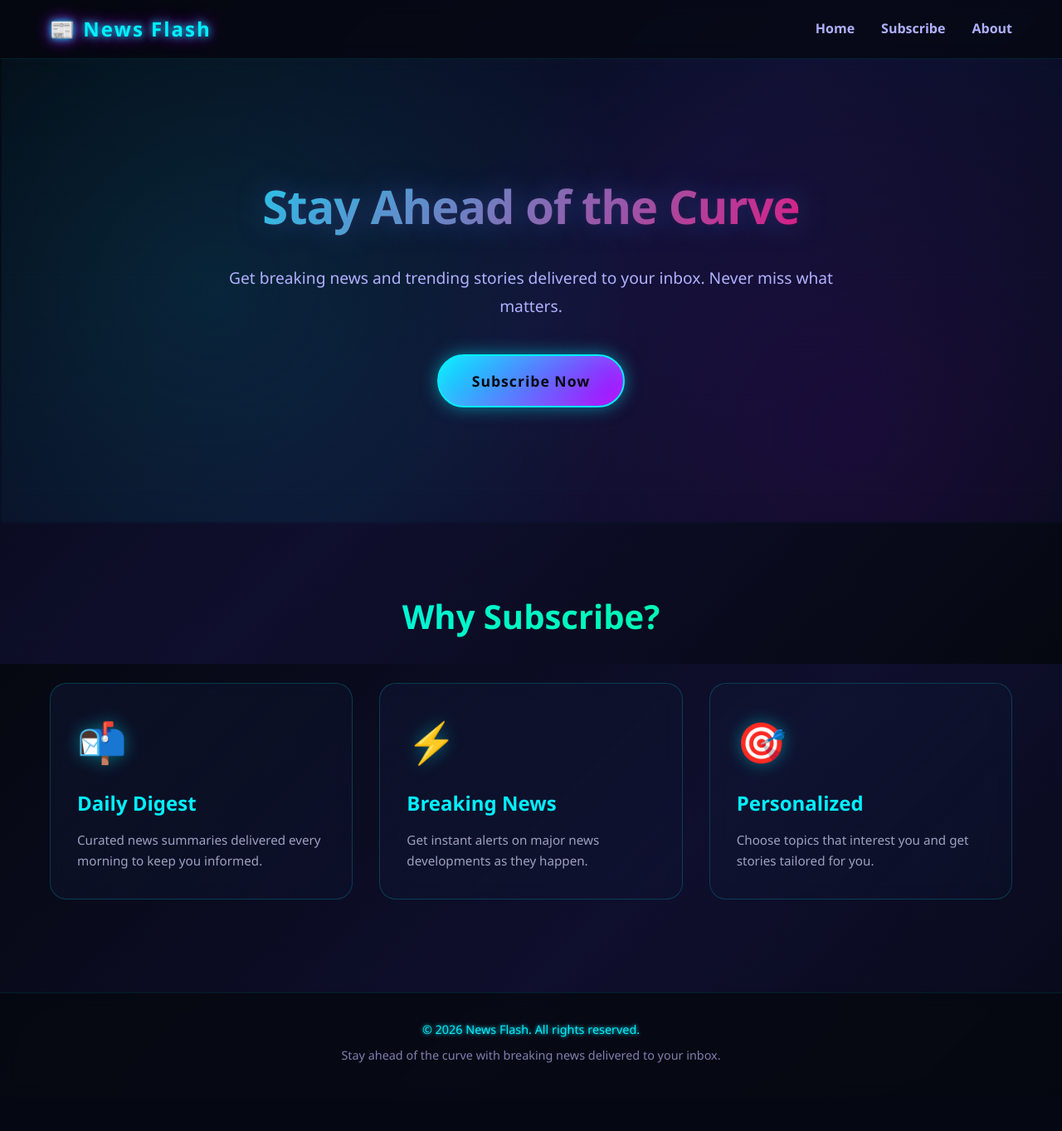
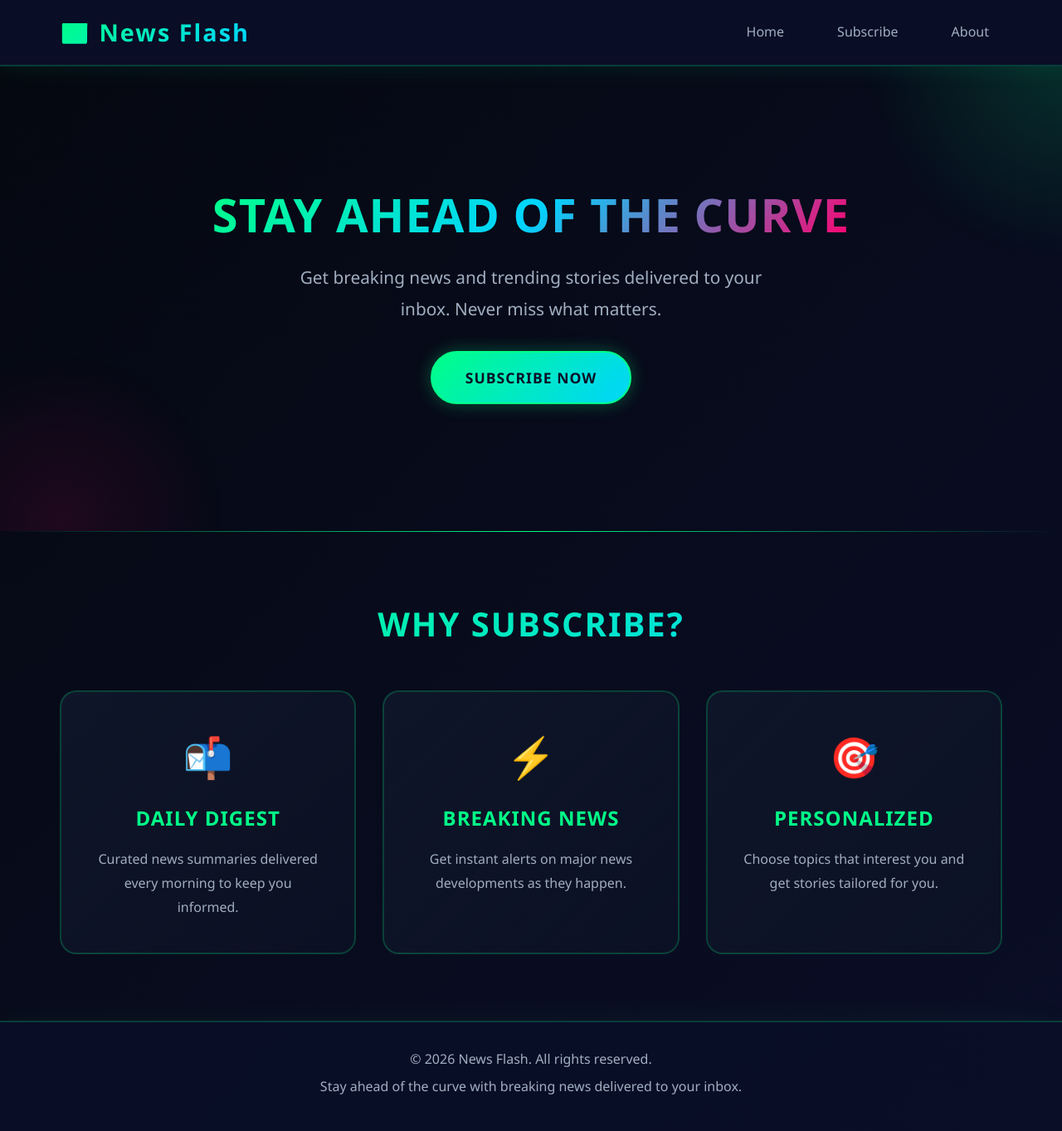
Before and after one commit to annikam873/Mitttest, a Flask app: page / in a window 1280 px wide. Shown: the whole page at 83% size. Before the commit the page ends 1281 px from the top, so only its background shows below. Run offline with Flask 3, Linux system fonts and the light colour scheme.

Commit message:
Update design to futuristic dark mode with neon accents and Bento grid layout

```diff
--- a/app/presentation/static/css/style.css
+++ b/app/presentation/static/css/style.css
@@ -1,24 +1,17 @@
 :root {
-    --primary: #00f0ff;
-    --primary-dark: #00a8cc;
-    --primary-light: #00ffff;
-    --neon-purple: #b300ff;
-    --neon-pink: #ff006e;
-    --neon-green: #00ff88;
-    --secondary: #0a0e27;
-    --success: #00ff88;
-    --error: #ff006e;
-    --warning: #ffaa00;
-    --neutral-50: #f9fafb;
-    --neutral-100: #f3f4f6;
-    --neutral-200: #e5e7eb;
-    --neutral-300: #d1d5db;
-    --neutral-500: #6b7280;
-    --neutral-700: #374151;
-    --neutral-900: #0a0e27;
-    --bg-dark: #050810;
-    --card-dark: #0f1632;
-    --border-glow: rgba(0, 240, 255, 0.3);
+    --primary: #00ff88;
+    --primary-dark: #00cc6f;
+    --primary-light: #33ffaa;
+    --secondary: #ff006e;
+    --accent: #00d4ff;
+    --accent-2: #b537f2;
+    --bg-dark: #0a0e27;
+    --bg-darker: #050810;
+    --bg-card: #0f1629;
+    --text-primary: #ffffff;
+    --text-secondary: #a0aec0;
+    --border-color: #1e2749;
+    --border-neon: rgba(0, 255, 136, 0.2);
 }
 
 * {
@@ -32,60 +25,54 @@ html {
 }
 
 body {
-    font-family: 'Segoe UI', system-ui, -apple-system, BlinkMacSystemFont, sans-serif;
+    font-family: 'Segoe UI', Trebuchet MS, sans-serif;
+    background: linear-gradient(135deg, var(--bg-darker) 0%, var(--bg-dark) 100%);
+    color: var(--text-primary);
     line-height: 1.6;
-    color: #e0e0ff;
-    background: linear-gradient(135deg, var(--bg-dark) 0%, #0f0f2e 50%, var(--bg-dark) 100%);
     min-height: 100vh;
     display: flex;
     flex-direction: column;
     overflow-x: hidden;
-    background-attachment: fixed;
+}
+
+/* Navbar */
+.navbar {
+    background: rgba(10, 14, 39, 0.95);
+    backdrop-filter: blur(10px);
+    border-bottom: 2px solid var(--border-neon);
+    position: sticky;
+    top: 0;
+    z-index: 1000;
+    box-shadow: 0 0 30px rgba(0, 255, 136, 0.1);
 }
 
 .container {
     max-width: 1200px;
     margin: 0 auto;
-    padding: 0 20px;
-}
-
-/* Navigation */
-.navbar {
-    background: rgba(5, 8, 16, 0.7);
-    backdrop-filter: blur(10px);
-    border-bottom: 1px solid rgba(0, 240, 255, 0.1);
-    position: sticky;
-    top: 0;
-    z-index: 100;
-    box-shadow: 0 0 20px rgba(0, 240, 255, 0.05);
+    padding: 0 2rem;
 }
 
 .navbar .container {
     display: flex;
     justify-content: space-between;
     align-items: center;
-    padding: 1rem 20px;
+    padding: 1rem 2rem;
 }
 
-.navbar-brand {
-    font-size: 1.5rem;
-    font-weight: 800;
+.navbar-brand .logo {
+    font-size: 1.8rem;
+    font-weight: 700;
+    text-decoration: none;
+    background: linear-gradient(135deg, var(--primary) 0%, var(--accent) 100%);
+    -webkit-background-clip: text;
+    -webkit-text-fill-color: transparent;
+    background-clip: text;
     letter-spacing: 2px;
-}
-
-.navbar-brand a {
-    color: var(--primary);
-    text-decoration: none;
-    display: flex;
-    align-items: center;
-    gap: 0.5rem;
-    text-shadow: 0 0 10px var(--primary), 0 0 20px var(--neon-purple);
     transition: all 0.3s ease;
 }
 
-.navbar-brand a:hover {
-    color: var(--neon-pink);
-    text-shadow: 0 0 15px var(--neon-pink), 0 0 30px var(--neon-purple);
+.navbar-brand .logo:hover {
+    text-shadow: 0 0 20px rgba(0, 255, 136, 0.5);
     transform: scale(1.05);
 }
 
@@ -96,27 +83,27 @@ body {
 }
 
 .nav-link {
-    color: #b0b0ff;
+    color: var(--text-secondary);
     text-decoration: none;
-    font-weight: 600;
+    font-weight: 500;
     position: relative;
     transition: all 0.3s ease;
-}
-
-.nav-link:hover {
-    color: var(--primary);
-    text-shadow: 0 0 10px var(--primary);
+    padding: 0.5rem 1rem;
 }
 
 .nav-link::after {
     content: '';
     position: absolute;
-    bottom: -5px;
+    bottom: 0;
     left: 0;
     width: 0;
     height: 2px;
-    background: linear-gradient(90deg, var(--primary), var(--neon-pink));
+    background: linear-gradient(90deg, var(--primary), var(--accent));
     transition: width 0.3s ease;
+}
+
+.nav-link:hover {
+    color: var(--primary);
 }
 
 .nav-link:hover::after {
@@ -130,102 +117,95 @@ main {
 /* Hero Section */
 .hero {
     position: relative;
-    padding: 6rem 2rem;
     min-height: 70vh;
     display: flex;
     align-items: center;
     justify-content: center;
+    padding: 4rem 2rem;
     overflow: hidden;
 }
 
 .hero::before {
     content: '';
     position: absolute;
-    top: 0;
-    left: 0;
-    right: 0;
-    bottom: 0;
-    background: radial-gradient(circle at 20% 50%, rgba(0, 240, 255, 0.1) 0%, transparent 50%),
-                radial-gradient(circle at 80% 80%, rgba(179, 0, 255, 0.1) 0%, transparent 50%);
-    animation: float 6s ease-in-out infinite;
-    z-index: 0;
+    top: -50%;
+    right: -20%;
+    width: 500px;
+    height: 500px;
+    background: radial-gradient(circle, rgba(0, 255, 136, 0.15) 0%, transparent 70%);
+    border-radius: 50%;
+    animation: float 20s ease-in-out infinite;
+}
+
+.hero::after {
+    content: '';
+    position: absolute;
+    bottom: -30%;
+    left: -10%;
+    width: 400px;
+    height: 400px;
+    background: radial-gradient(circle, rgba(255, 0, 110, 0.1) 0%, transparent 70%);
+    border-radius: 50%;
+    animation: float 25s ease-in-out infinite reverse;
 }
 
 @keyframes float {
-    0%, 100% { transform: translate(0, 0); }
-    50% { transform: translate(20px, -20px); }
+    0%, 100% { transform: translateY(0px); }
+    50% { transform: translateY(30px); }
 }
 
 .hero-overlay {
-    position: absolute;
-    top: 0;
-    left: 0;
-    right: 0;
-    bottom: 0;
-    background: repeating-linear-gradient(
-        0deg,
-        rgba(0, 240, 255, 0.03) 0px,
-        rgba(0, 240, 255, 0.03) 1px,
-        transparent 1px,
-        transparent 2px
-    );
-    pointer-events: none;
-    animation: scan 8s linear infinite;
-}
-
-@keyframes scan {
-    0% { transform: translateY(0); }
-    100% { transform: translateY(10px); }
+    display: none;
 }
 
 .hero-content {
     position: relative;
-    z-index: 1;
+    z-index: 2;
     text-align: center;
     max-width: 800px;
-    margin: 0 auto;
 }
 
 .hero-title {
     font-size: 3.5rem;
-    font-weight: 900;
+    font-weight: 800;
     margin-bottom: 1.5rem;
-    background: linear-gradient(135deg, var(--primary) 0%, var(--neon-pink) 100%);
+    line-height: 1.2;
+    background: linear-gradient(135deg, var(--primary) 0%, var(--accent) 50%, var(--secondary) 100%);
     -webkit-background-clip: text;
     -webkit-text-fill-color: transparent;
     background-clip: text;
-    text-shadow: 0 0 30px rgba(0, 240, 255, 0.3);
-    letter-spacing: -1px;
-    animation: glitch 3s ease-in-out infinite;
-}
-
-@keyframes glitch {
-    0%, 100% { text-shadow: 0 0 30px rgba(0, 240, 255, 0.3); }
-    50% { text-shadow: 0 0 50px rgba(179, 0, 255, 0.5), 0 0 20px rgba(255, 0, 110, 0.3); }
+    text-transform: uppercase;
+    letter-spacing: 1px;
 }
 
 .hero-subtitle {
-    font-size: 1.2rem;
-    color: #b0b0ff;
-    margin-bottom: 2.5rem;
+    font-size: 1.3rem;
+    color: var(--text-secondary);
+    margin-bottom: 2rem;
+    max-width: 600px;
+    margin-left: auto;
+    margin-right: auto;
     line-height: 1.8;
 }
 
+/* CTA Button */
 .cta-button {
     display: inline-block;
     padding: 1rem 2.5rem;
-    background: linear-gradient(135deg, var(--primary) 0%, var(--neon-purple) 100%);
+    background: linear-gradient(135deg, var(--primary) 0%, var(--accent) 100%);
     color: var(--bg-dark);
     text-decoration: none;
+    font-weight: 700;
     border-radius: 50px;
-    font-weight: 700;
+    border: 2px solid var(--primary);
+    cursor: pointer;
+    transition: all 0.3s ease;
     font-size: 1.1rem;
+    text-transform: uppercase;
     letter-spacing: 1px;
+    box-shadow: 0 0 20px rgba(0, 255, 136, 0.3), inset 0 0 20px rgba(0, 255, 136, 0.1);
     position: relative;
     overflow: hidden;
-    transition: all 0.3s ease;
-    box-shadow: 0 0 20px rgba(0, 240, 255, 0.5), inset 0 0 20px rgba(255, 255, 255, 0.1);
-    border: 2px solid var(--primary);
 }
 
 .cta-button::before {
@@ -235,52 +215,65 @@ main {
     left: -100%;
     width: 100%;
     height: 100%;
-    background: linear-gradient(90deg, transparent, rgba(255, 255, 255, 0.3), transparent);
-    transition: left 0.5s ease;
+    background: rgba(255, 255, 255, 0.2);
+    transition: left 0.3s ease;
+    z-index: -1;
+}
+
+.cta-button:hover {
+    transform: translateY(-3px);
+    box-shadow: 0 10px 30px rgba(0, 255, 136, 0.5), inset 0 0 20px rgba(0, 255, 136, 0.2);
 }
 
 .cta-button:hover::before {
     left: 100%;
 }
 
-.cta-button:hover {
-    transform: scale(1.05) translateY(-3px);
-    box-shadow: 0 0 30px rgba(0, 240, 255, 0.8), 0 10px 30px rgba(179, 0, 255, 0.4), inset 0 0 20px rgba(255, 255, 255, 0.2);
-}
-
-/* Features Section - Bento Grid */
+/* Bento Grid - Features */
 .features {
     padding: 5rem 2rem;
     position: relative;
 }
 
+.features::before {
+    content: '';
+    position: absolute;
+    top: 0;
+    left: 0;
+    right: 0;
+    height: 1px;
+    background: linear-gradient(90deg, transparent, var(--primary), transparent);
+}
+
 .section-title {
     font-size: 2.5rem;
-    font-weight: 900;
     text-align: center;
     margin-bottom: 3rem;
-    background: linear-gradient(135deg, var(--primary) 0%, var(--neon-green) 100%);
+    background: linear-gradient(135deg, var(--primary), var(--accent));
     -webkit-background-clip: text;
     -webkit-text-fill-color: transparent;
     background-clip: text;
+    text-transform: uppercase;
+    letter-spacing: 2px;
 }
 
 .cards-grid {
     display: grid;
-    grid-template-columns: repeat(auto-fit, minmax(280px, 1fr));
+    grid-template-columns: repeat(auto-fit, minmax(300px, 1fr));
     gap: 2rem;
-    margin-bottom: 2rem;
+    max-width: 1200px;
+    margin: 0 auto;
 }
 
 .card {
-    background: linear-gradient(135deg, rgba(15, 22, 50, 0.6) 0%, rgba(15, 22, 50, 0.3) 100%);
-    border: 1px solid rgba(0, 240, 255, 0.2);
+    background: linear-gradient(135deg, var(--bg-card) 0%, rgba(15, 22, 41, 0.5) 100%);
+    border: 2px solid var(--border-neon);
     border-radius: 20px;
-    padding: 2rem;
+    padding: 2.5rem;
+    text-align: center;
+    transition: all 0.3s ease;
     position: relative;
     overflow: hidden;
-    transition: all 0.4s cubic-bezier(0.23, 1, 0.320, 1);
-    backdrop-filter: blur(10px);
     cursor: pointer;
 }
 
@@ -288,62 +281,80 @@ main {
     content: '';
     position: absolute;
     top: -50%;
-    left: -50%;
-    width: 200%;
-    height: 200%;
-    background: radial-gradient(circle, rgba(0, 240, 255, 0.1) 0%, transparent 70%);
-    transition: all 0.6s ease;
-    opacity: 0;
+    right: -50%;
+    width: 200px;
+    height: 200px;
+    background: radial-gradient(circle, rgba(0, 255, 136, 0.1) 0%, transparent 70%);
+    border-radius: 50%;
+    transition: all 0.3s ease;
 }
 
 .card:hover::before {
-    opacity: 1;
     top: -25%;
-    left: -25%;
+    right: -25%;
+    background: radial-gradient(circle, rgba(0, 255, 136, 0.25) 0%, transparent 70%);
 }
 
 .card:hover {
-    border-color: rgba(0, 240, 255, 0.6);
-    transform: translateY(-10px) scale(1.02);
-    box-shadow: 0 0 30px rgba(0, 240, 255, 0.3), 0 20px 40px rgba(179, 0, 255, 0.2);
-    background: linear-gradient(135deg, rgba(15, 22, 50, 0.8) 0%, rgba(15, 22, 50, 0.4) 100%);
+    border-color: var(--primary);
+    transform: translateY(-10px);
+    box-shadow: 0 20px 60px rgba(0, 255, 136, 0.2), inset 0 0 20px rgba(0, 255, 136, 0.05);
 }
 
 .card-icon {
     font-size: 3rem;
     margin-bottom: 1rem;
     display: inline-block;
-    filter: drop-shadow(0 0 10px rgba(0, 240, 255, 0.4));
     transition: all 0.3s ease;
 }
 
 .card:hover .card-icon {
-    filter: drop-shadow(0 0 20px rgba(0, 240, 255, 0.8));
-    transform: scale(1.2) rotate(5deg);
+    transform: scale(1.2) rotate(-5deg);
 }
 
 .card-title {
     font-size: 1.5rem;
+    margin-bottom: 1rem;
+    color: var(--primary);
     font-weight: 700;
-    margin-bottom: 0.75rem;
-    color: var(--primary);
-    transition: all 0.3s ease;
-}
-
-.card:hover .card-title {
-    color: var(--neon-pink);
-    text-shadow: 0 0 10px var(--neon-pink);
+    text-transform: uppercase;
+    letter-spacing: 1px;
 }
 
 .card-description {
-    color: #a0a0c0;
-    line-height: 1.7;
-    font-size: 0.95rem;
+    color: var(--text-secondary);
+    line-height: 1.8;
 }
 
 /* Form Section */
 .form-section {
     padding: 4rem 2rem;
+    min-height: 80vh;
+    display: flex;
+    align-items: center;
+    justify-content: center;
+}
+
+.form-section .container {
+    background: linear-gradient(135deg, var(--bg-card) 0%, rgba(15, 22, 41, 0.5) 100%);
+    border: 2px solid var(--border-neon);
+    border-radius: 20px;
+    padding: 3rem;
+    backdrop-filter: blur(10px);
+    box-shadow: 0 0 40px rgba(0, 255, 136, 0.1);
+    max-width: 500px;
+    width: 100%;
+}
+
+.section-subtitle {
+    color: var(--text-secondary);
+    text-align: center;
+    margin-bottom: 2rem;
+    font-size: 1.1rem;
+}
+
+.form-group {
+    margin-bottom: 1.5rem;
 }
 
 .form-label {
@@ -434,113 +437,109 @@ main {
 }
 
 .alert-error {
-    background: rgba(255, 0, 110, 0.1);
-    border-color: var(--neon-pink);
-    color: #ff88cc;
+    background: rgba(239, 68, 68, 0.1);
+    border-color: #ff006e;
+    color: #ff6b9d;
 }
 
 .alert-success {
     background: rgba(0, 255, 136, 0.1);
-    border-color: var(--neon-green);
-    color: #00ff88;
+    border-color: var(--primary);
+    color: var(--primary);
 }
 
 .alert-warning {
-    background: rgba(255, 170, 0, 0.1);
-    border-color: var(--warning);
-    color: #ffcc33;
+    background: rgba(245, 158, 11, 0.1);
+    border-color: #fbbf24;
+    color: #fcd34d;
 }
 
-/* Thank You Section */
+/* Thank You Page */
 .thank-you-icon {
-    width: 100px;
-    height: 100px;
-    background: linear-gradient(135deg, var(--neon-green) 0%, var(--primary) 100%);
+    width: 120px;
+    height: 120px;
+    margin: 0 auto 2rem;
+    background: linear-gradient(135deg, var(--primary) 0%, var(--accent) 100%);
     border-radius: 50%;
     display: flex;
     align-items: center;
     justify-content: center;
-    font-size: 3.5rem;
-    margin: 0 auto 1.5rem;
-    box-shadow: 0 0 30px rgba(0, 255, 136, 0.5);
+    font-size: 3rem;
+    box-shadow: 0 0 40px rgba(0, 255, 136, 0.3);
     animation: pulse 2s ease-in-out infinite;
 }
 
 @keyframes pulse {
-    0%, 100% { box-shadow: 0 0 30px rgba(0, 255, 136, 0.5); }
-    50% { box-shadow: 0 0 60px rgba(0, 255, 136, 0.8); }
+    0%, 100% {
+        transform: scale(1);
+        box-shadow: 0 0 40px rgba(0, 255, 136, 0.3);
+    }
+    50% {
+        transform: scale(1.1);
+        box-shadow: 0 0 60px rgba(0, 255, 136, 0.5);
+    }
 }
 
 .subscriber-info {
     font-size: 1.2rem;
-    color: var(--primary);
     font-weight: 600;
-    margin: 1rem 0;
-    text-shadow: 0 0 10px var(--primary);
+    color: var(--accent);
+    margin: 1.5rem 0;
     word-break: break-all;
+    padding: 1rem;
+    background: rgba(0, 212, 255, 0.05);
+    border-radius: 10px;
+    border-left: 4px solid var(--accent);
 }
 
 .thank-you-note {
-    color: #b0b0ff;
+    color: var(--text-secondary);
     margin-bottom: 2rem;
-    font-size: 0.95rem;
 }
 
 .back-link {
-    margin-top: 1.5rem;
-    text-align: center;
-}
-
-.back-link a {
-    color: var(--primary);
+    display: inline-block;
+    margin-top: 2rem;
+    color: var(--accent);
     text-decoration: none;
     font-weight: 600;
     transition: all 0.3s ease;
-    display: inline-block;
+    position: relative;
 }
 
-.back-link a:hover {
-    color: var(--neon-pink);
-    text-shadow: 0 0 10px var(--neon-pink);
-    transform: translateX(5px);
+.back-link::before {
+    content: '←';
+    margin-right: 0.5rem;
+    transition: transform 0.3s ease;
+}
+
+.back-link:hover {
+    color: var(--primary);
+}
+
+.back-link:hover::before {
+    transform: translateX(-5px);
 }
 
 /* Footer */
 .footer {
-    background: rgba(5, 8, 16, 0.8);
-    border-top: 1px solid rgba(0, 240, 255, 0.1);
+    background: rgba(10, 14, 39, 0.95);
+    border-top: 2px solid var(--border-neon);
     padding: 2rem;
+    text-align: center;
+    color: var(--text-secondary);
     margin-top: auto;
-    backdrop-filter: blur(10px);
-}
-
-.footer .container {
-    text-align: center;
+    box-shadow: 0 0 30px rgba(0, 255, 136, 0.05);
 }
 
 .footer p {
-    color: #8080b0;
-    font-size: 0.9rem;
     margin-bottom: 0.5rem;
-}
-
-.footer p:first-child {
-    color: var(--primary);
-    text-shadow: 0 0 5px var(--primary);
-}
-
-/* Section Subtitle */
-.section-subtitle {
-    text-align: center;
-    color: #b0b0ff;
-    font-size: 1.1rem;
-    margin-bottom: 2rem;
 }
 
 /* Responsive Design */
 @media (max-width: 768px) {
     .hero-title {
-        font-size: 2.5rem;
+        font-size: 2rem;
     }
 
     .hero-subtitle {
```
Also changed, not shown: other parts of app/presentation/static/css/style.css (+67 -51 lines).
